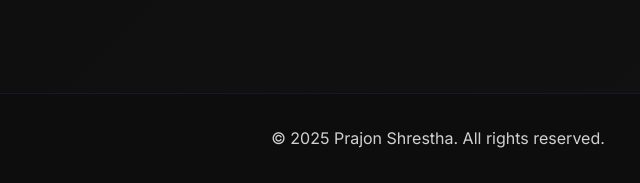
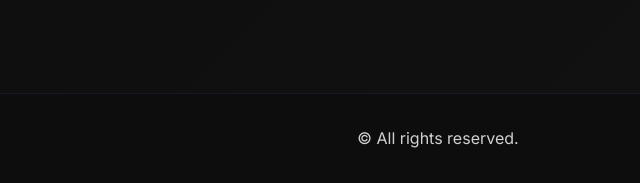
Before and after one commit to DEVIL-Script/webber-journey, a plain HTML site: page Portfolio/index.html in a window 1280 px wide. Shown: the part 2908-3091 px from the top of the page, without its empty margins (202-842 px from the left). Drawn offline with Linux system fonts and the light colour scheme.

Commit message:
Update index.html

```diff
--- a/Portfolio/index.html
+++ b/Portfolio/index.html
@@ -196,7 +196,7 @@
         </section>
 
         <footer>
-            <p>&copy; 2025 Prajon Shrestha. All rights reserved.</p>
+            <p>&copy; All rights reserved.</p>
         </footer>
 
         <script src="script.js"></script>
```
